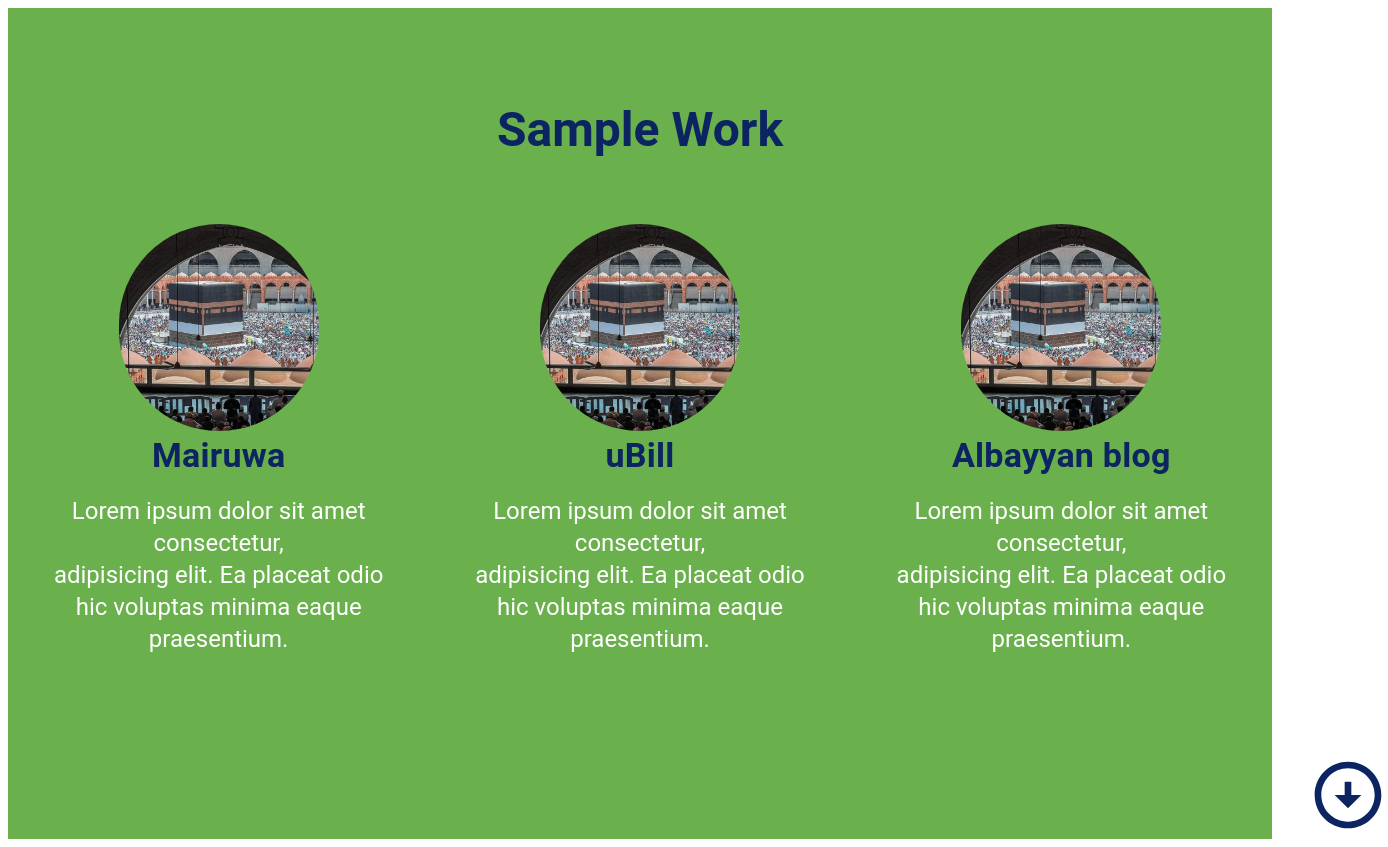
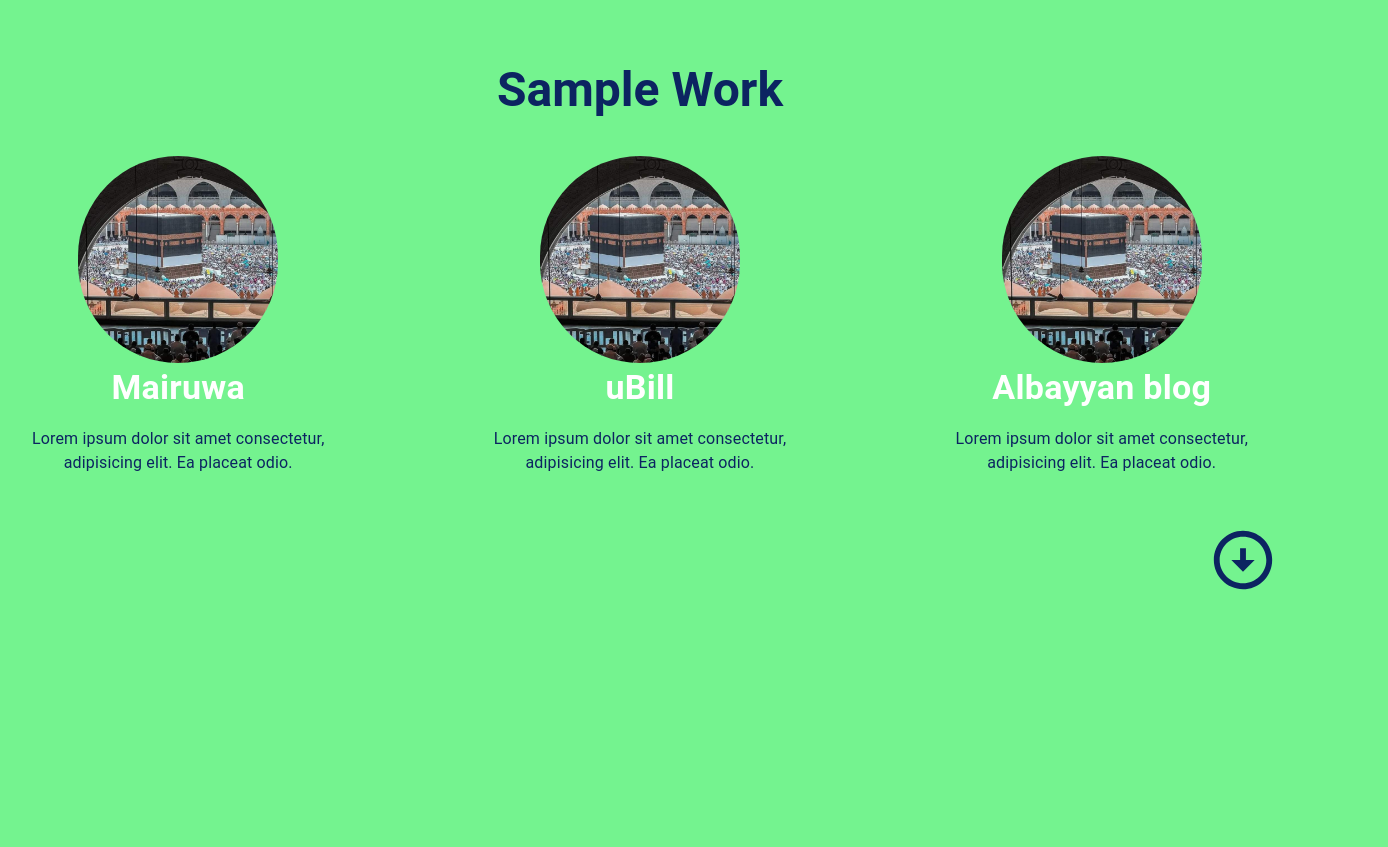
Before and after one commit to Aloffawiy/portfolio, a React (Create React App) app: page /work in a window 1280 px wide. Shown: the whole page, 1388 px wide, since content can reach past the window. After the commit the page ends 800 px from the top, so only its background shows below. Built offline with nearby package versions, Linux system fonts and the light colour scheme.

Commit message:
Bismillah

```diff
--- a/src/About.js
+++ b/src/About.js
@@ -1,21 +1,21 @@
-import aboutPic from './coding1.jpg'
+import aboutPic from './assets/myPic2.jpeg'
 import {Typography,Button, Container, Link }  from '@mui/material/';
 import ArrowCircleDownIcon from '@mui/icons-material/ArrowCircleDown';
 
 const About = () => {
 return(
-  <div className="about"  style={{backgroundColor:'#6ab04c', minHeight: '100vh'}}  >
+  <>
     <Container  style={{display:'flex', justifyContent:'space-between'}}>
-        <img src={aboutPic} alt='about-pic' style={{ width: '450px', height:'600px',borderRadius:'80px', marginTop:'105px' }} />
-        <div className="about-info" style={{color:'#0c2461', marginTop:'200px', marginLeft:'80px'}}>
+        <img src={aboutPic} alt='about-pic' style={{ width: '400px', height:'500px',borderRadius:'80px', marginTop:'42px' }} />
+        <div className="about-info" style={{color:'#0c2461', marginTop:'100px', marginLeft:'80px'}}>
 <Typography variant='h5' style={{textDecoration:'underline'}} ><strong>ABOUT ME</strong> </Typography>
 <Typography variant='h4' style={{fontFamily:'monospace'}} >upti animi debitis accusantium! Qui, molestiae. Voluptatem aperiam repellendus architecto fugiat, voluptates, dicta perspiciatis velit laborum odio, reiciendis asperiores quibusdam accusantium.</Typography><br /><br />
 <Button  className="cv"  style={{backgroundColor:'#0c2461', borderRadius:'10px'}} ><Link style={{fontSize:'20px', color:'whitesmoke', textDecoration:'none'}} href="https://flowcv.com/resume/mrnv4rhpdc"> View my cv</Link> </Button>
 </div>
 </Container>
-<Link href='/experience'><ArrowCircleDownIcon  style={{ color:'#0c2461',fontSize:'80px',marginLeft:'1300px'}}>
+<Link href='/experience'><ArrowCircleDownIcon  style={{ color:'#0c2461',fontSize:'70px',marginLeft:'1200px'}}>
   </ArrowCircleDownIcon></Link>
-  </div>
+  </>
 )
 }
 export default About;
--- a/src/App.css
+++ b/src/App.css
@@ -1,6 +1,6 @@
 body{
   text-align: center;
-  color: black;
+  background-color: #74F38F;
 }
 
 .edu{
@@ -10,17 +10,48 @@ body{
    border-radius: 30px;
    border-style: solid;
    border-width: 6px;
-
 }
 
 .edu-container{
-  margin-top: 40px;
+  margin-top: 2px;
  display: flex;
 justify-content: space-between;
-
 }
 
 .connects{
   display: flex;
   justify-content: space-between;
 }
+
+
+
+
+/* CSS for Mobile Phones */
+
+/* Adjustments for smaller screens */
+@media (max-width: 600px) {
+  .home-container{
+    .details {
+    margin-top: 50px;
+    margin-right: 0;
+    text-align: center;
+  }
+
+  img {
+    width: 100%;
+    height: auto;
+    border-radius: 50%;
+    margin-top: 30px;
+  }
+
+  .MuiButton-root {
+    width: 100%;
+    font-size: 20px;
+  }
+
+  .MuiSvgIcon-root {
+    margin-left: calc(50% - 35px);
+    margin-top: 30px;
+  }
+  }
+}
--- a/src/Contact.js
+++ b/src/Contact.js
@@ -7,22 +7,22 @@ import LinkedInIcon from '@mui/icons-material/LinkedIn';
 const Contact = () => {
 return(
 
-<div className="contact"  style={{backgroundColor:'#0c2461', minHeight: '100vh'}}  >
-    <Typography variant='h2' style={{color:'white', paddingTop:'70px', paddingRight:'1150px'}}>Contact me!</Typography>
+<div className="contact"  >
+    <Typography variant='h2' style={{color:'#0c2461',  paddingRight:'1000px', marginTop:'25px', marginLeft:'20px'}}>Contact me!</Typography>
 
-<div className="connects" style={{ marginTop:'400px'}}>
+<div className="connects" style={{ marginTop:'340px'}}>
 
 <div className="connect2"   style={{color:'white', fontSize: '75px', marginLeft:'90px'}} >
-<Typography  style={{color:'#6ab04c',fontSize: '38px'}}><strong>Ajibade Fawas Muhammad</strong></Typography>
+<Typography  style={{color:'#0c2461',fontSize: '25px'}}><strong>Ajibade Fawas Muhammad</strong></Typography>
 <Typography variant='h5'>fawazmusty247@gmail.com</Typography>
 <Typography variant='h5'>+2347085812226</Typography>
 </div>
 
-<div className="connect1" style={{color:'white', paddingRight:'200px'}}>
-<Typography style={{color:'#6ab04c', fontSize: '35px'}}> <strong> Connect with me</strong> </Typography><br />
-<Link  href='https://www.linkedin.com/in/fawas-ajibade-80aa56255'><LinkedInIcon style={{fontSize: '60px'}}/> </Link>
- <Link href='https://twitter.com/Aloffawiy'> <TwitterIcon style={{fontSize: '60px'}}/> </Link>
-  <Link href='https://github.com/Al-offawiy'> <GitHubIcon style={{fontSize: '60px'}}/> </Link>
+<div className="connect1" style={{color:'white', paddingRight:'120px'}}>
+<Typography style={{color:'#0c2461', fontSize: '35px'}}> <strong> Connect with me</strong> </Typography><br />
+<Link  href='https://www.linkedin.com/in/fawas-ajibade-80aa56255'><LinkedInIcon style={{fill:'#0c2461', fontSize: '60px'}}/> </Link>
+ <Link href='https://twitter.com/Aloffawiy'> <TwitterIcon style={{fill:'#0c2461', fontSize: '60px'}}/> </Link>
+  <Link href='https://github.com/Aloffawiy'> <GitHubIcon style={{fill:'#0c2461', fontSize: '60px'}}/> </Link>
    </div>
 
 </div>
--- a/src/Edu.js
+++ b/src/Edu.js
@@ -3,10 +3,9 @@ import ArrowCircleDownIcon from '@mui/icons-material/ArrowCircleDown';
 
 const Contact = () => {
     return(
-      <div className="education" style={{minHeight: '100vh'}}  >
-      <br/><br/><Typography  style={{color:'#0c2461', marginRight:'900px', fontSize:'70px'}} variant='h2'>Education &<br /> Experience</Typography>
-    <br/><br/><br/>
-    <Link href='/work'><ArrowCircleDownIcon  style={{color:'#0c2461',fontSize:'80px',marginLeft:'1300px'  }} ></ArrowCircleDownIcon></Link>
+      <div className="education" >
+      <br/><br/><Typography  style={{color:'#0c2461', marginRight:'900px', fontSize:'60px'}} variant='h2'>Education &<br /> Experience</Typography>
+    <Link href='/work'><ArrowCircleDownIcon  style={{color:'#0c2461',fontSize:'70px',marginLeft:'1200px'  }} ></ArrowCircleDownIcon></Link>
 
 
     <div className="edu-container">
--- a/src/Home.js
+++ b/src/Home.js
@@ -1,23 +1,23 @@
-import profilePic from './profie2.jpg'
+import profilePic from './assets/myPic1.jpg'
 import {Typography,Button, Container, Link}  from '@mui/material/';
 import ArrowCircleDownIcon from '@mui/icons-material/ArrowCircleDown';
 
 const Home = () => {
     return(
-      <div className="home" style={{backgroundColor:'#0c2461', minHeight: '100vh'}} >
+      <>
 
-    <Container style={{display:'flex', justifyContent:'space-between'}}>
+    <Container className='home-container' style={{display:'flex', justifyContent:'space-between'}}>
 
-    <div className="details" style={{marginTop:'325px', marginRight:'200px'}} >
-    <Typography variant='h6' style={{color:'#6ab04c', fontSize:'40px'}}><strong>Ajibade Fawas Muhammad</strong></Typography>
-    <Button style={{backgroundColor:'whitesmoke', borderRadius:'88px', fontSize:'35px', color:'#0c2461', width:'550px'}}>
+    <div className="details" style={{marginTop:'200px', marginRight:'200px'}} >
+    <Typography variant='h6' style={{color:'#0c2461', fontSize:'40px'}}><strong>Ajibade Fawas Muhammad</strong></Typography>
+    <Button disabled style={{backgroundColor:'whitesmoke', borderRadius:'88px', fontSize:'35px', color:'#0c2461', width:'550px'}}>
       <strong>Software Engineer</strong></Button>
    </div>
-    <img src={profilePic} style={{width: '800px', height:'470px', borderRadius:'100px', marginTop:'139px' ,marginLeftt:'39800px' }} alt="logo" />
+    <img src={profilePic} style={{width: '800px', height:'470px', borderRadius:'100px', marginTop:'80px'}} alt="logo" />
     </Container>
-    <Link href='/about'><ArrowCircleDownIcon  style={{color:'#6ab04c', fontSize:'80px', marginTop:'90px',marginLeft:'1300px'}} >
+    <Link href='/about'><ArrowCircleDownIcon  style={{color:'#0c2461', fontSize:'70px',marginLeft:'1200px'}} >
       </ArrowCircleDownIcon></Link>
-      </div>
+      </>
     )
     }
     export default Home;
--- a/src/Work.js
+++ b/src/Work.js
@@ -4,16 +4,16 @@ import ArrowCircleDownIcon from '@mui/icons-material/ArrowCircleDown';
 
 const Work = () => {
     return(
-      <div className="work"  style={{backgroundColor:'#6ab04c', minHeight: '100vh'}} ><br />
-    <br/><br/><Typography variant='h3'style={{ color:'#0c2461', marginTop:'40px' }} ><strong>Sample Work</strong> </Typography>
+      <div className="work"><br />
+    <br/><br/><Typography variant='h3'style={{ color:'#0c2461',  }} ><strong>Sample Work</strong> </Typography>
 
-    <br/><br/><div className="edu-container" style={{ marginTop:'30px'}} >
+    <br/><br/><div className="edu-container"  >
 
     <Link  style={{textDecoration:'none'}} href="">
     <Container  className="samples">
       <img src={logo} style={{width:'200px', borderRadius:'100px'}} alt='work-img' />
-    <Typography variant='h4' ><strong style={{ color:'#0c2461'}}>Mairuwa</strong> </Typography><br />
-    <Typography variant='h5' style={{ color:'white', fontFamily:'Roboto, sans-serif'}} >Lorem ipsum dolor sit amet consectetur,<br/> adipisicing elit. Ea placeat odio<br/> hic voluptas minima eaque praesentium.
+    <Typography variant='h4' ><strong style={{ color:'white'}}>Mairuwa</strong> </Typography><br />
+    <Typography  style={{ color:'#0c2461', fontFamily:'Roboto, sans-serif'}} >Lorem ipsum dolor sit amet consectetur,<br/> adipisicing elit. Ea placeat odio.
 </Typography>
     </Container>
 </Link>
@@ -21,8 +21,8 @@ const Work = () => {
 <Link  style={{textDecoration:'none'}} href="">
     <Container  className="samples">
       <img src={logo} style={{width:'200px', borderRadius:'100px'}} alt='work-img' />
-    <Typography variant='h4' ><strong style={{ color:'#0c2461'}}>uBill</strong> </Typography><br />
-    <Typography variant='h5' style={{ color:'white', fontFamily:'Roboto, sans-serif'}} >Lorem ipsum dolor sit amet consectetur,<br/> adipisicing elit. Ea placeat odio<br/> hic voluptas minima eaque praesentium.
+    <Typography variant='h4' ><strong style={{ color:'white'}}>uBill</strong> </Typography><br />
+    <Typography  style={{ color:'#0c2461', fontFamily:'Roboto, sans-serif'}} >Lorem ipsum dolor sit amet consectetur,<br/> adipisicing elit. Ea placeat odio.
 </Typography>
     </Container>
 </Link>
@@ -30,14 +30,14 @@ const Work = () => {
 <Link style={{textDecoration:'none'}} href="">
     <Container  className="samples">
       <img src={logo} style={{width:'200px', borderRadius:'100px'}} alt='work-img' />
-    <Typography variant='h4' ><strong style={{ color:'#0c2461'}}>Albayyan blog</strong> </Typography><br />
-    <Typography variant='h5' style={{ color:'white', fontFamily:'Roboto, sans-serif'}} >Lorem ipsum dolor sit amet consectetur,<br/> adipisicing elit. Ea placeat odio<br/> hic voluptas minima eaque praesentium.
+    <Typography variant='h4' ><strong style={{ color:'white'}}>Albayyan blog</strong> </Typography><br />
+    <Typography  style={{ fontSize:'16px', color:'#0c2461', fontFamily:'Roboto, sans-serif'}} >Lorem ipsum dolor sit amet consectetur,<br/> adipisicing elit. Ea placeat odio.
 </Typography>
     </Container>
     </Link>
     </div>
 
-    <Link href='/contact'><ArrowCircleDownIcon style={{color:'#0c2461',fontSize:'80px',marginLeft:'1300px', marginTop:'100px'}}></ArrowCircleDownIcon></Link>
+    <Link href='/contact'><ArrowCircleDownIcon style={{color:'#0c2461',fontSize:'70px',marginLeft:'1200px', marginTop:'50px'}}></ArrowCircleDownIcon></Link>
       </div>
     )
     }
```
Also changed, not shown: src/assets/myPic1.jpg (renamed from src/profie2.jpg), src/assets/myPic2.jpeg (added).
